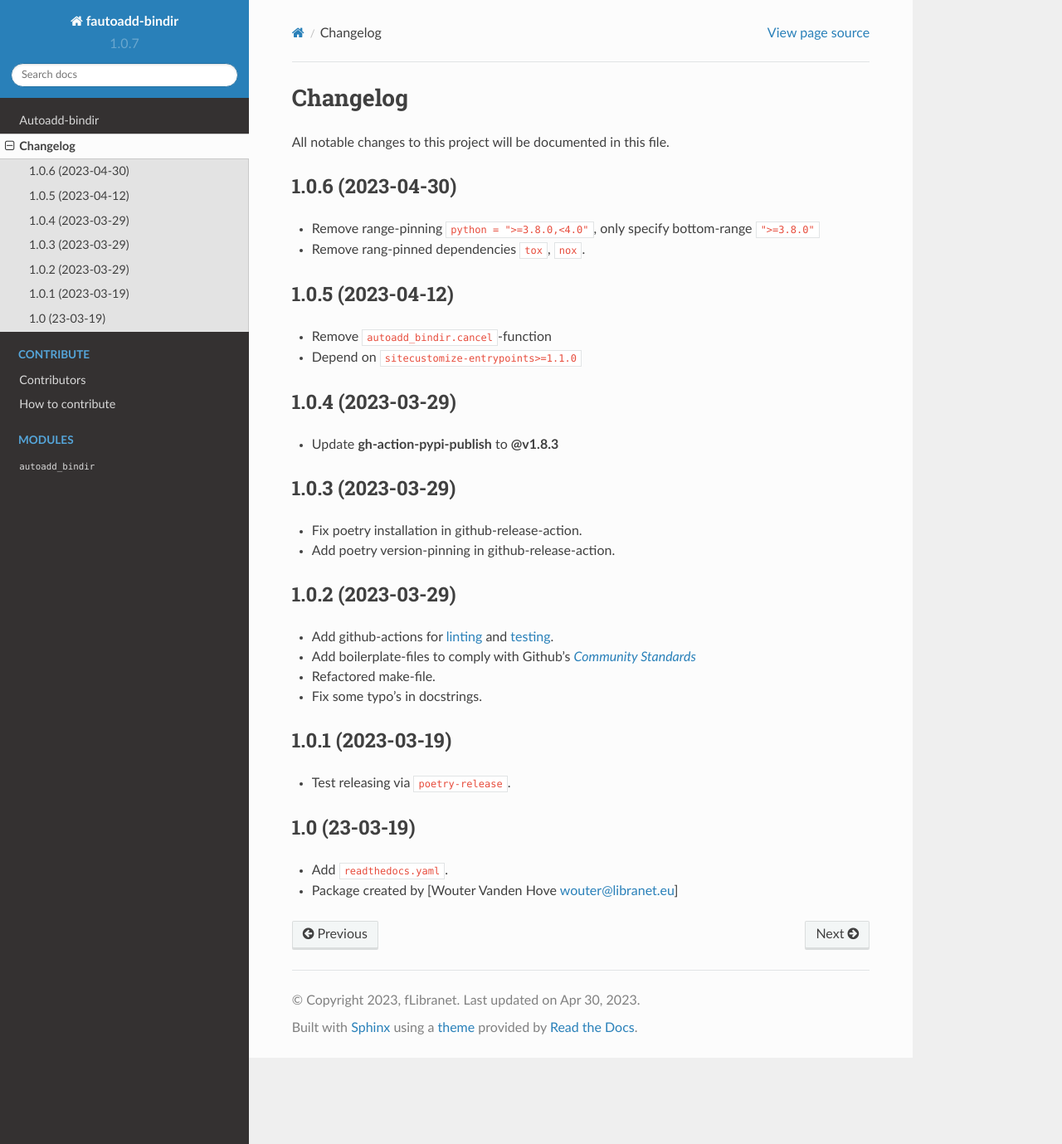
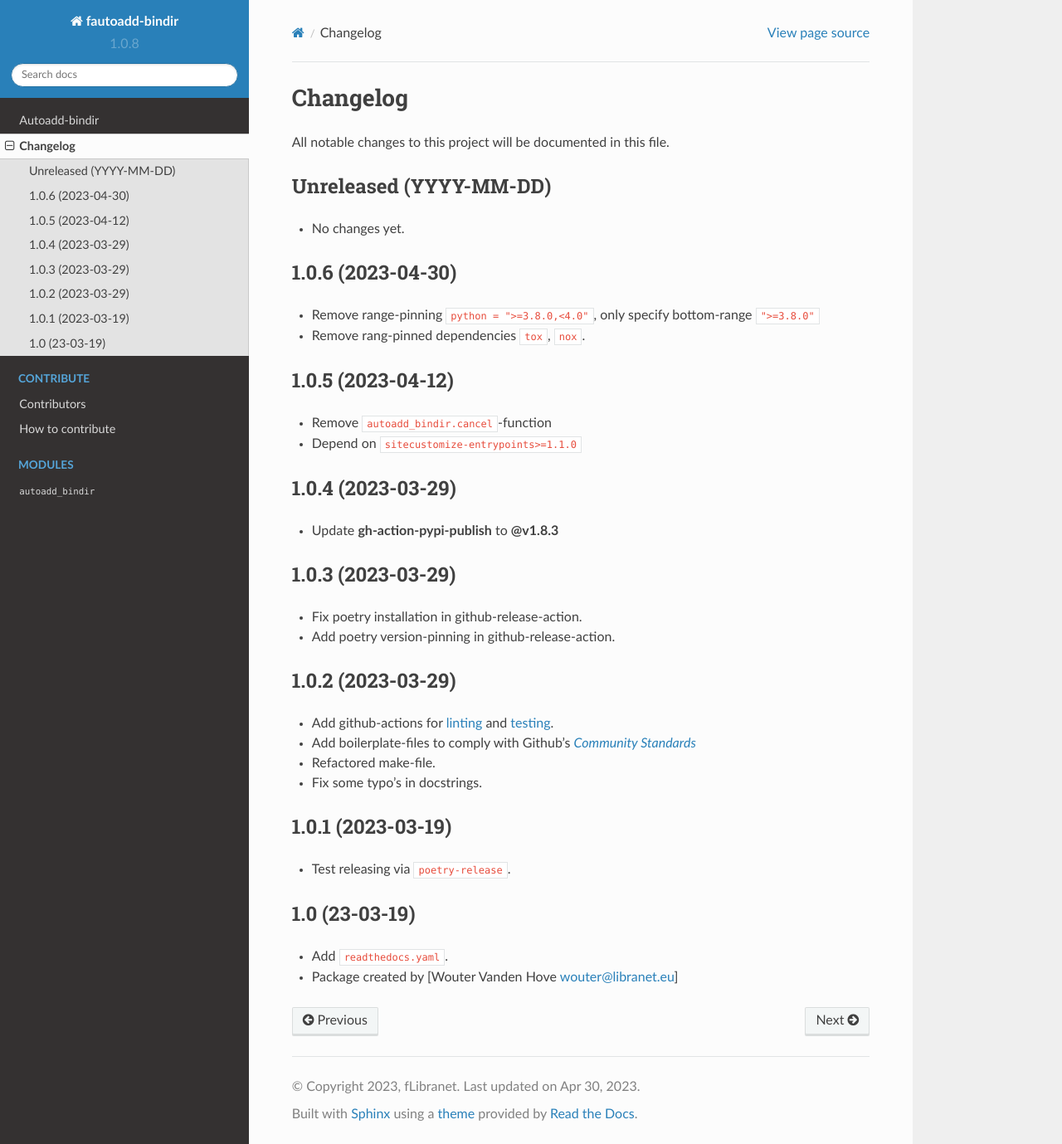
Before and after one commit to libranet/autoadd-bindir, a Sphinx documentation site: the page built from docs/changes.md, in a window 1280 px wide and 1379 px high. Shown: the whole window at 83% size. Built offline with Sphinx 7.4.7 and the Read the Docs theme 2.0.0, drawn with Linux system fonts in a browser that asks for light colours; pages that are not in the unit, such as notebooks, are missing from menus.

Commit message:
post-release

```diff
--- a/docs/changes.md
+++ b/docs/changes.md
@@ -1,6 +1,11 @@
 # Changelog
 
 All notable changes to this project will be documented in this file.
+
+
+## Unreleased (YYYY-MM-DD)
+
+- No changes yet.
 
 
 ## 1.0.6 (2023-04-30)
--- a/src/autoadd_bindir/__init__.py
+++ b/src/autoadd_bindir/__init__.py
@@ -1,5 +1,5 @@
 """autoadd_bindir.__init__."""
-__version__ = "1.0.7"
+__version__ = "1.0.8"
 __copyright__ = "Copyright 2023 Libranet."
 __license__ = "MIT License"
 
```
